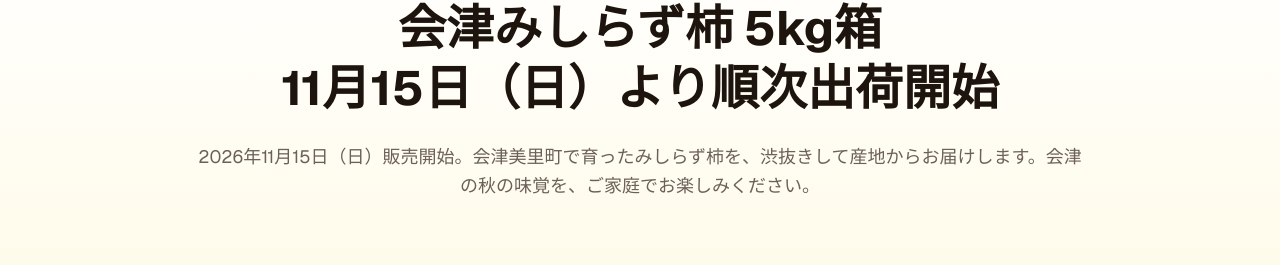
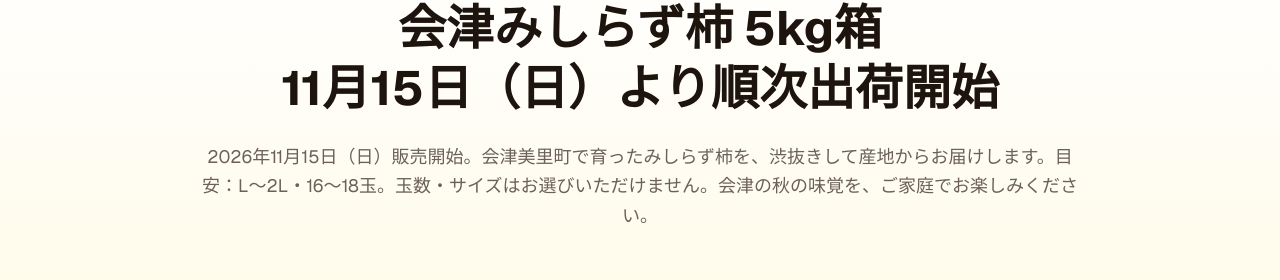
Before and after one commit to hajiox/mishirazu, a Next.js app: page / in a window 1280 px wide. Shown: the part 947-1227 px from the top of the page. Built offline with nearby package versions, Linux system fonts and the light colour scheme.

Commit message:
Clarify persimmon size and count

```diff
--- a/app/page.tsx
+++ b/app/page.tsx
@@ -124,7 +124,7 @@ export default function PersimmonLandingPage() {
 
           <div className="max-w-4xl mx-auto text-base md:text-lg text-muted-foreground leading-relaxed space-y-4">
             <p>
-              2026年11月15日（日）販売開始。会津美里町で育ったみしらず柿を、渋抜きして産地からお届けします。会津の秋の味覚を、ご家庭でお楽しみください。
+              2026年11月15日（日）販売開始。会津美里町で育ったみしらず柿を、渋抜きして産地からお届けします。目安：L〜2L・16〜18玉。玉数・サイズはお選びいただけません。会津の秋の味覚を、ご家庭でお楽しみください。
             </p>
           </div>
         </div>
```
